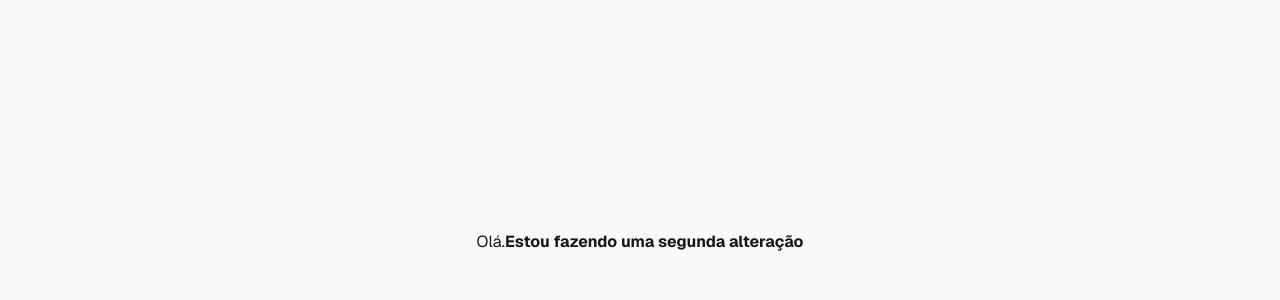
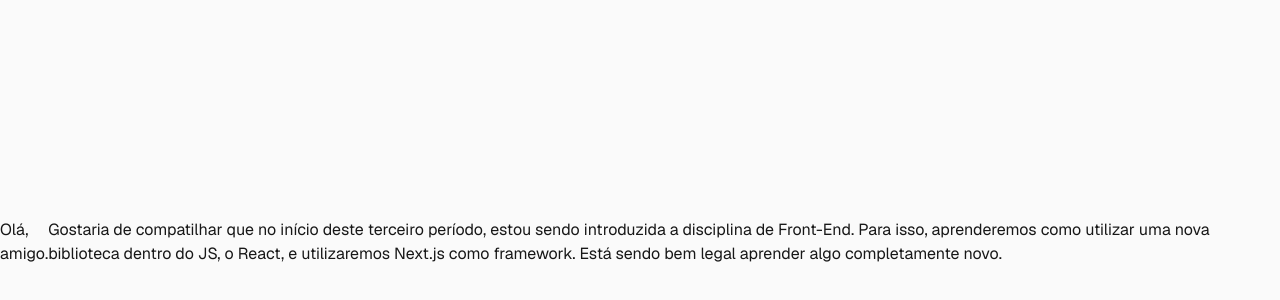
Before and after one commit to beatrizfariasilva/prog-front-end-2026.1, a Next.js app in the folder next-01/: page / in a window 1280 px wide. Shown: the part 158-458 px from the top of the page. Built offline with nearby package versions, Linux system fonts and the light colour scheme.

Commit message:
alteração 4

```diff
--- a/next-01/app/page.js
+++ b/next-01/app/page.js
@@ -3,8 +3,8 @@ import Image from "next/image";
 export default function Home() {
   return (
     <div className="flex min-h-screen items-center justify-center bg-zinc-50 font-sans dark:bg-black">
-      <h1> Olá. </h1>
-      <h3> <b> Estou fazendo uma segunda alteração </b> </h3>
+      <h1> Olá, amigo. <br /> </h1>
+      <h3> Gostaria de compatilhar que no início deste terceiro período, estou sendo introduzida a disciplina de Front-End. Para isso, aprenderemos como utilizar uma nova biblioteca dentro do JS, o React, e utilizaremos Next.js como framework. Está sendo bem legal aprender algo completamente novo. </h3>
     </div>
   );
 }
```
